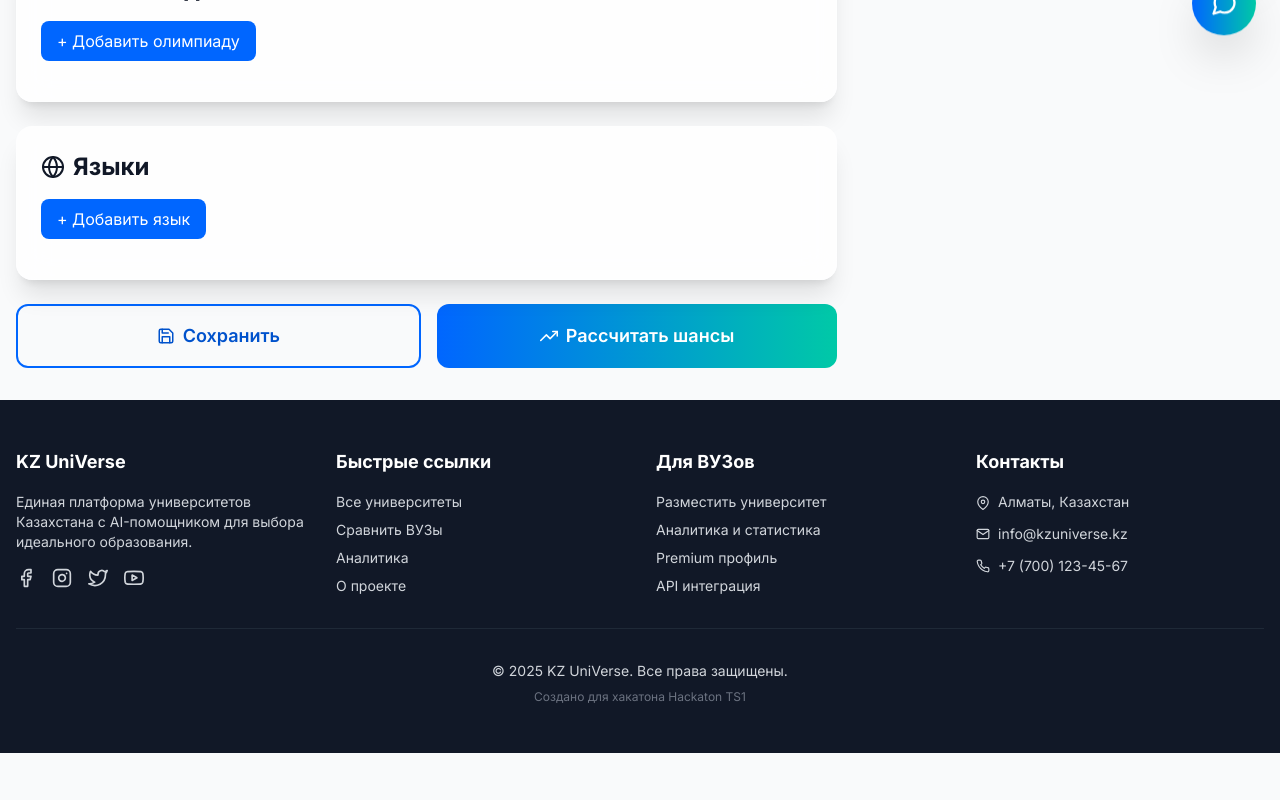
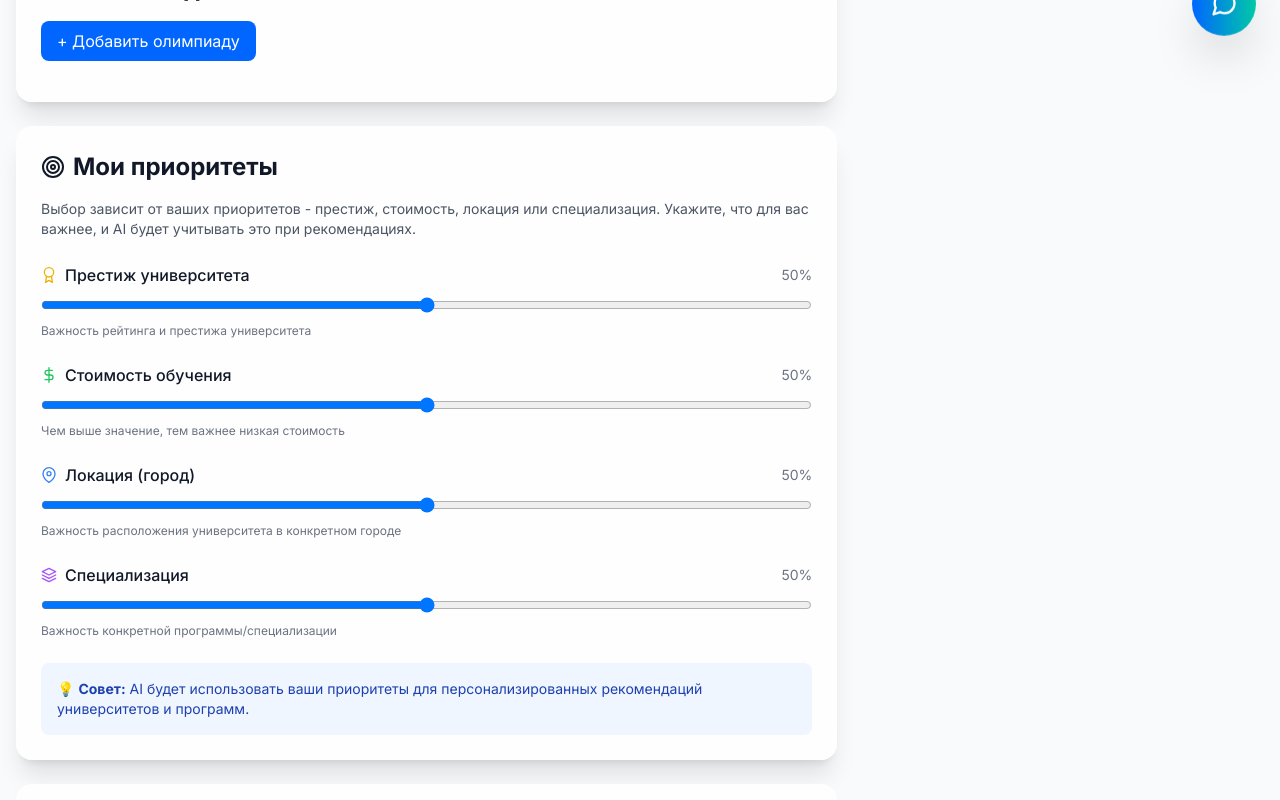
Before and after one commit to Krazher220-Ceo/KZ-UniVerse, a Next.js app: page /profile in a window 1280 px wide. Shown: the part 740-1540 px from the top of the page. Before the commit the page ends 1493 px from the top, so only its background shows below. Built offline with nearby package versions, Linux system fonts and the light colour scheme; sample sign-in values are in the browser's storage.

Commit message:
feat: добавлены приоритеты выбора университета в профиль и интеграция с AI

```diff
--- a/components/home/Features.tsx
+++ b/components/home/Features.tsx
@@ -34,7 +34,7 @@ const features = [
   {
     icon: FiCheck,
     title: 'Персональные рекомендации',
-    description: 'Система умной навигации даёт персональные рекомендации на основе ваших интересов, бюджета и целей',
+    description: 'Выбор зависит от ваших приоритетов - престиж, стоимость, локация или специализация. Заполните приоритеты в профиле, и AI будет учитывать их при рекомендациях',
     color: 'from-blue-400 to-blue-600'
   }
 ]
--- a/components/innovations/SmartMatcher.tsx
+++ b/components/innovations/SmartMatcher.tsx
@@ -144,6 +144,18 @@ export default function SmartMatcher() {
     setIsCalculating(true)
 
     try {
+      // Загружаем приоритеты из профиля если есть
+      let userPriorities = null
+      try {
+        const portfolioModule = await import('@/lib/portfolio')
+        const portfolio = portfolioModule.getPortfolio()
+        if (portfolio?.priorities) {
+          userPriorities = portfolio.priorities
+        }
+      } catch (e) {
+        console.warn('Failed to load priorities:', e)
+      }
+
       // Используем AI для подбора
       const aiModule = await import('@/lib/ai')
       const aiResults = await aiModule.matchUniversities({
@@ -152,7 +164,7 @@ export default function SmartMatcher() {
         budget: answers.budget,
         entScore: parseInt(answers.entScore) || 0,
         language: answers.language
-      })
+      }, userPriorities)
 
       // Объединяем с локальными данными для полной информации
       const results: MatchResult[] = aiResults.map(aiResult => {
--- a/components/profile/ProfilePage.tsx
+++ b/components/profile/ProfilePage.tsx
@@ -2,7 +2,7 @@
 
 import { useState, useEffect } from 'react'
 import { useRouter } from 'next/navigation'
-import { FiUser, FiAward, FiBook, FiBriefcase, FiGlobe, FiTrendingUp, FiSave } from 'react-icons/fi'
+import { FiUser, FiAward, FiBook, FiBriefcase, FiGlobe, FiTrendingUp, FiSave, FiTarget, FiDollarSign, FiMapPin, FiLayers } from 'react-icons/fi'
 import { UserPortfolio, AdmissionChance } from '@/types'
 import { isAuthenticated, getCurrentUser } from '@/lib/auth'
 import { getPortfolio, savePortfolio } from '@/lib/portfolio'
@@ -18,7 +18,13 @@ export default function ProfilePage() {
     olympiads: [],
     volunteerWork: [],
     workExperience: [],
-    languages: []
+    languages: [],
+    priorities: {
+      prestige: 50,
+      cost: 50,
+      location: 50,
+      specialization: 50
+    }
   })
 
   const [admissionChances, setAdmissionChances] = useState<AdmissionChance[]>([])
@@ -214,6 +220,130 @@ export default function ProfilePage() {
               ))}
             </div>
 
+            {/* Приоритеты при выборе университета */}
+            <div className="glass-effect rounded-2xl p-6">
+              <h2 className="text-2xl font-bold mb-4 flex items-center space-x-2">
+                <FiTarget />
+                <span>Мои приоритеты</span>
+              </h2>
+              <p className="text-gray-600 mb-6 text-sm">
+                Выбор зависит от ваших приоритетов - престиж, стоимость, локация или специализация.
+                Укажите, что для вас важнее, и AI будет учитывать это при рекомендациях.
+              </p>
+
+              <div className="space-y-6">
+                {/* Престиж */}
+                <div>
+                  <div className="flex items-center justify-between mb-2">
+                    <label className="flex items-center gap-2 font-medium">
+                      <FiAward className="text-yellow-500" />
+                      <span>Престиж университета</span>
+                    </label>
+                    <span className="text-sm text-gray-500">{portfolio.priorities?.prestige || 50}%</span>
+                  </div>
+                  <input
+                    type="range"
+                    min="0"
+                    max="100"
+                    value={portfolio.priorities?.prestige || 50}
+                    onChange={(e) => setPortfolio({
+                      ...portfolio,
+                      priorities: {
+                        ...portfolio.priorities,
+                        prestige: parseInt(e.target.value)
+                      }
+                    })}
+                    className="w-full"
+                  />
+                  <p className="text-xs text-gray-500 mt-1">Важность рейтинга и престижа университета</p>
+                </div>
+
+                {/* Стоимость */}
+                <div>
+                  <div className="flex items-center justify-between mb-2">
+                    <label className="flex items-center gap-2 font-medium">
+                      <FiDollarSign className="text-green-500" />
+                      <span>Стоимость обучения</span>
+                    </label>
+                    <span className="text-sm text-gray-500">{portfolio.priorities?.cost || 50}%</span>
+                  </div>
+                  <input
+                    type="range"
+                    min="0"
+                    max="100"
+                    value={portfolio.priorities?.cost || 50}
+                    onChange={(e) => setPortfolio({
+                      ...portfolio,
+                      priorities: {
+                        ...portfolio.priorities,
+                        cost: parseInt(e.target.value)
+                      }
+                    })}
+                    className="w-full"
+                  />
+                  <p className="text-xs text-gray-500 mt-1">Чем выше значение, тем важнее низкая стоимость</p>
+                </div>
+
+                {/* Локация */}
+                <div>
+                  <div className="flex items-center justify-between mb-2">
+                    <label className="flex items-center gap-2 font-medium">
+                      <FiMapPin className="text-blue-500" />
+                      <span>Локация (город)</span>
+                    </label>
+                    <span className="text-sm text-gray-500">{portfolio.priorities?.location || 50}%</span>
+                  </div>
+                  <input
+                    type="range"
+                    min="0"
+                    max="100"
+                    value={portfolio.priorities?.location || 50}
+                    onChange={(e) => setPortfolio({
+                      ...portfolio,
+                      priorities: {
+                        ...portfolio.priorities,
+                        location: parseInt(e.target.value)
+                      }
+                    })}
+                    className="w-full"
+                  />
+                  <p className="text-xs text-gray-500 mt-1">Важность расположения университета в конкретном городе</p>
+                </div>
+
+                {/* Специализация */}
+                <div>
+                  <div className="flex items-center justify-between mb-2">
+                    <label className="flex items-center gap-2 font-medium">
+                      <FiLayers className="text-purple-500" />
+                      <span>Специализация</span>
+                    </label>
+                    <span className="text-sm text-gray-500">{portfolio.priorities?.specialization || 50}%</span>
+                  </div>
+                  <input
+                    type="range"
+                    min="0"
+                    max="100"
+                    value={portfolio.priorities?.specialization || 50}
+                    onChange={(e) => setPortfolio({
+                      ...portfolio,
+                      priorities: {
+                        ...portfolio.priorities,
+                        specialization: parseInt(e.target.value)
+                      }
+                    })}
+                    className="w-full"
+                  />
+                  <p className="text-xs text-gray-500 mt-1">Важность конкретной программы/специализации</p>
+                </div>
+              </div>
+
+              <div className="mt-6 p-4 bg-blue-50 rounded-lg">
+                <p className="text-sm text-blue-800">
+                  💡 <strong>Совет:</strong> AI будет использовать ваши приоритеты для персонализированных рекомендаций университетов и программ.
+                </p>
+              </div>
+            </div>
+
             {/* Языки */}
             <div className="glass-effect rounded-2xl p-6">
               <h2 className="text-2xl font-bold mb-4 flex items-center space-x-2">
--- a/lib/ai.ts
+++ b/lib/ai.ts
@@ -298,57 +298,85 @@ export async function analyzeAdmissionChance(data: {
 }
 
 // Подбор университетов
-export async function matchUniversities(preferences: {
-  interests: string[]
-  city: string
-  budget: string
-  entScore: number
-  language: string
-}): Promise<{
+export async function matchUniversities(
+  preferences: {
+    interests: string[]
+    city: string
+    budget: string
+    entScore: number
+    language: string
+  },
+  priorities?: {
+    prestige?: number
+    cost?: number
+    location?: number
+    specialization?: number
+  }
+): Promise<{
   universityId: string
   name: string
   matchScore: number
   reasons: string[]
 }[]> {
   const universities = [
-    { id: 'nu', name: 'Nazarbayev University', city: 'астана', budget: 'high', tags: ['it', 'engineering', 'medicine', 'business', 'english'], minENT: 120 },
-    { id: 'aitu', name: 'AITU', city: 'астана', budget: 'medium', tags: ['it', 'ai', 'data-science'], minENT: 90 },
-    { id: 'kaznu', name: 'КазНУ', city: 'алматы', budget: 'low', tags: ['it', 'science', 'humanities', 'economics'], minENT: 85 },
-    { id: 'kbtu', name: 'КБТУ', city: 'алматы', budget: 'medium', tags: ['it', 'engineering', 'petroleum'], minENT: 90 },
-    { id: 'kimep', name: 'KIMEP', city: 'алматы', budget: 'high', tags: ['business', 'finance', 'law', 'english'], minENT: 85 },
-    { id: 'iitu', name: 'МУИТ', city: 'алматы', budget: 'medium', tags: ['it', 'programming'], minENT: 80 },
-    { id: 'sdu', name: 'SDU', city: 'алматы', budget: 'medium', tags: ['medicine', 'engineering'], minENT: 80 },
-    { id: 'enu', name: 'ЕНУ', city: 'астана', budget: 'low', tags: ['humanities', 'science', 'law'], minENT: 75 }
+    { id: 'nu', name: 'Nazarbayev University', city: 'астана', budget: 'high', tags: ['it', 'engineering', 'medicine', 'business', 'english'], minENT: 120, rating: 4.9 },
+    { id: 'aitu', name: 'AITU', city: 'астана', budget: 'medium', tags: ['it', 'ai', 'data-science'], minENT: 90, rating: 4.5 },
+    { id: 'kaznu', name: 'КазНУ', city: 'алматы', budget: 'low', tags: ['it', 'science', 'humanities', 'economics'], minENT: 85, rating: 4.6 },
+    { id: 'kbtu', name: 'КБТУ', city: 'алматы', budget: 'medium', tags: ['it', 'engineering', 'petroleum'], minENT: 90, rating: 4.4 },
+    { id: 'kimep', name: 'KIMEP', city: 'алматы', budget: 'high', tags: ['business', 'finance', 'law', 'english'], minENT: 85, rating: 4.3 },
+    { id: 'iitu', name: 'МУИТ', city: 'алматы', budget: 'medium', tags: ['it', 'programming'], minENT: 80, rating: 4.2 },
+    { id: 'sdu', name: 'SDU', city: 'алматы', budget: 'medium', tags: ['medicine', 'engineering'], minENT: 80, rating: 4.3 },
+    { id: 'enu', name: 'ЕНУ', city: 'астана', budget: 'low', tags: ['humanities', 'science', 'law'], minENT: 75, rating: 4.1 }
   ]
 
   const results = universities.map(uni => {
     let score = 0
     const reasons: string[] = []
 
-    // Интересы (40%)
+    // Базовые веса (если приоритеты не указаны)
+    const prestigeWeight = priorities?.prestige ? priorities.prestige / 100 : 0.25
+    const costWeight = priorities?.cost ? priorities.cost / 100 : 0.25
+    const locationWeight = priorities?.location ? priorities.location / 100 : 0.25
+    const specializationWeight = priorities?.specialization ? priorities.specialization / 100 : 0.25
+
+    // Интересы/Специализация (зависит от приоритета специализации)
     const interestMatch = preferences.interests.filter(i => uni.tags.includes(i)).length
-    score += (interestMatch / Math.max(preferences.interests.length, 1)) * 40
+    const specializationScore = (interestMatch / Math.max(preferences.interests.length, 1)) * 100
+    score += specializationScore * specializationWeight * 40
     if (interestMatch > 0) reasons.push(`${interestMatch} совпадений по интересам`)
 
-    // Город (15%)
+    // Престиж (рейтинг университета)
+    const prestigeScore = uni.rating ? ((uni.rating - 4) * 20) : 50 // 0-20 для рейтинга 4.0-5.0, по умолчанию 50
+    score += prestigeScore * prestigeWeight * 30
+    if (uni.rating && uni.rating >= 4.7) reasons.push(`Высокий рейтинг (${uni.rating})`)
+
+    // Город/Локация (зависит от приоритета локации)
     if (preferences.city === 'any' || preferences.city === uni.city) {
-      score += 15
+      const locationScore = preferences.city === 'any' ? 50 : 100
+      score += locationScore * locationWeight * 20
       if (preferences.city !== 'any') reasons.push(`Город: ${uni.city}`)
     }
 
-    // Бюджет (20%)
+    // Бюджет/Стоимость (зависит от приоритета стоимости)
+    let costScore = 0
     if (preferences.budget === 'any' || preferences.budget === uni.budget) {
-      score += 20
+      costScore = 100
       reasons.push('Подходит по бюджету')
+    } else if (
+      (preferences.budget === 'medium' && uni.budget === 'low') ||
+      (preferences.budget === 'high' && uni.budget !== 'high')
+    ) {
+      costScore = 50
     }
+    score += costScore * costWeight * 20
 
-    // ЕНТ (15%)
+    // ЕНТ (базовый фактор)
     if (preferences.entScore >= uni.minENT) {
-      score += 15
+      score += 10
       reasons.push(`ЕНТ выше минимума (${uni.minENT})`)
     }
 
-    // Язык (10%)
+    // Язык
     if (preferences.language === 'english' && uni.tags.includes('english')) {
       score += 10
       reasons.push('Обучение на английском')
--- a/lib/api-client.ts
+++ b/lib/api-client.ts
@@ -5,18 +5,25 @@ import { getAIResponse } from './ai-providers';
 
 export async function chatAPI(message: string, history: any[], portfolio?: any) {
   try {
-    // Формируем контекст портфолио если есть
-    let portfolioContext = '';
-    if (portfolio) {
-      portfolioContext = `
+      // Формируем контекст портфолио если есть
+      let portfolioContext = '';
+      if (portfolio) {
+        portfolioContext = `
 ПОРТФОЛИО СТУДЕНТА:
 - ЕНТ: ${portfolio.entScore || 'не указано'}
 - GPA: ${portfolio.gpa || 'не указано'}
 - IELTS: ${portfolio.ieltsScore || 'не указано'}
 - Достижения: ${portfolio.achievements?.length || 0}
 - Олимпиады: ${portfolio.olympiads?.length || 0}
+${portfolio.priorities ? `
+ПРИОРИТЕТЫ ПРИ ВЫБОРЕ УНИВЕРСИТЕТА:
+- Престиж: ${portfolio.priorities.prestige || 50}% (чем выше, тем важнее рейтинг)
+- Стоимость: ${portfolio.priorities.cost || 50}% (чем выше, тем важнее низкая стоимость)
+- Локация: ${portfolio.priorities.location || 50}% (чем выше, тем важнее конкретный город)
+- Специализация: ${portfolio.priorities.specialization || 50}% (чем выше, тем важнее программа)
+` : ''}
 `;
-    }
+      }
 
     const fullMessage = portfolioContext ? `${portfolioContext}\n\nВОПРОС: ${message}` : message;
 
```
Also changed, not shown: types/index.ts (+7 -0 lines).
